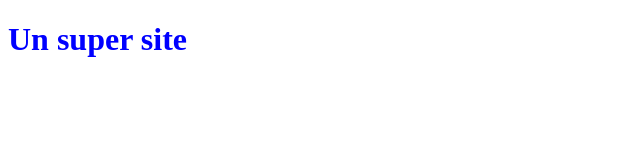
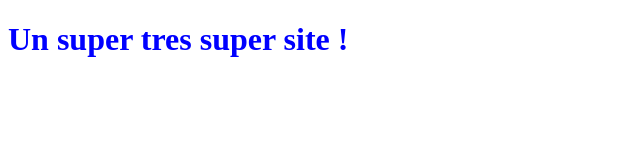
Before and after one commit to Lazare01/openclasseroomprojet, a plain HTML site: page index.html in a window 1280 px wide. Shown: the whole page, without its empty margins (0-640 px from the left). Drawn offline with Linux system fonts and the light colour scheme.

Commit message:
Modification du titre H1

```diff
--- a/index.html
+++ b/index.html
@@ -10,7 +10,7 @@
 </head>
 
 <body>
-    <h1>Un super site</h1>
+    <h1>Un super tres super site !</h1>
 </body>
 
 </html>
```
